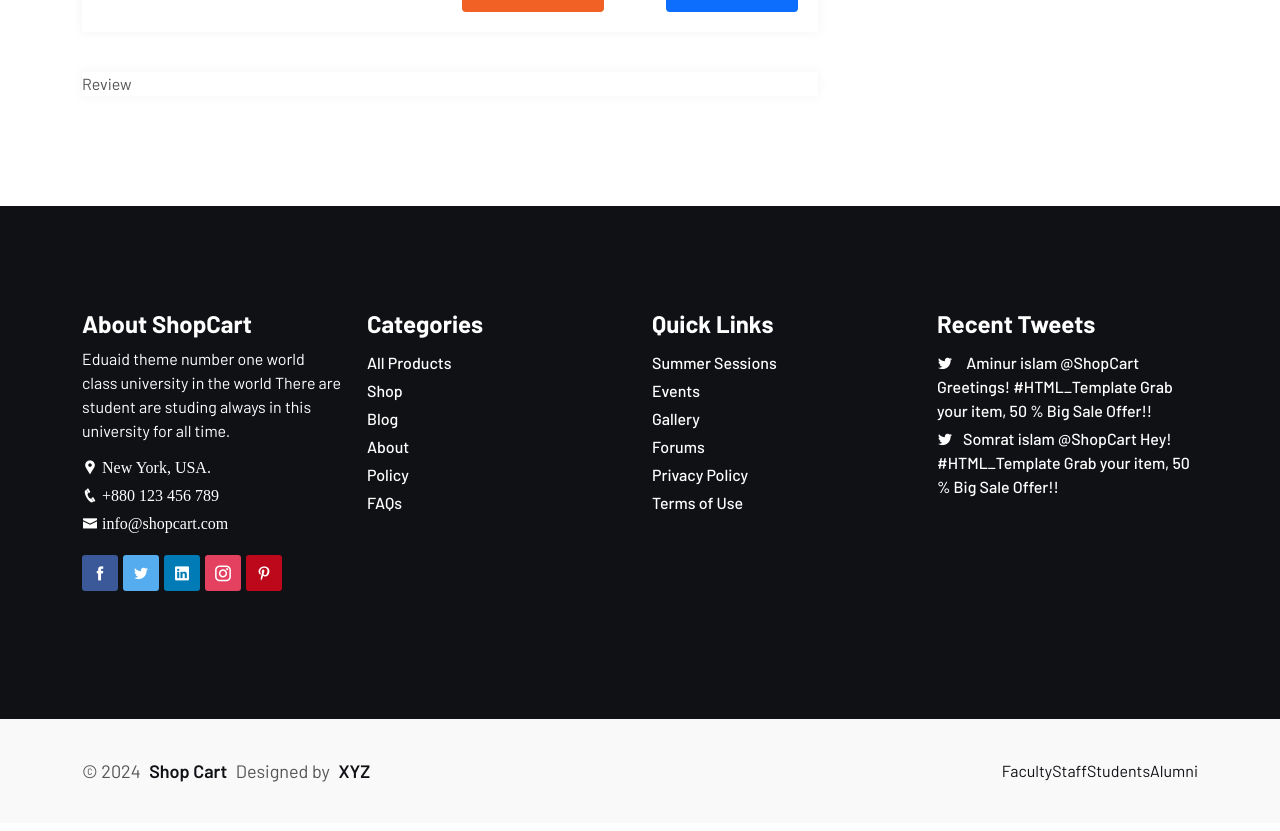
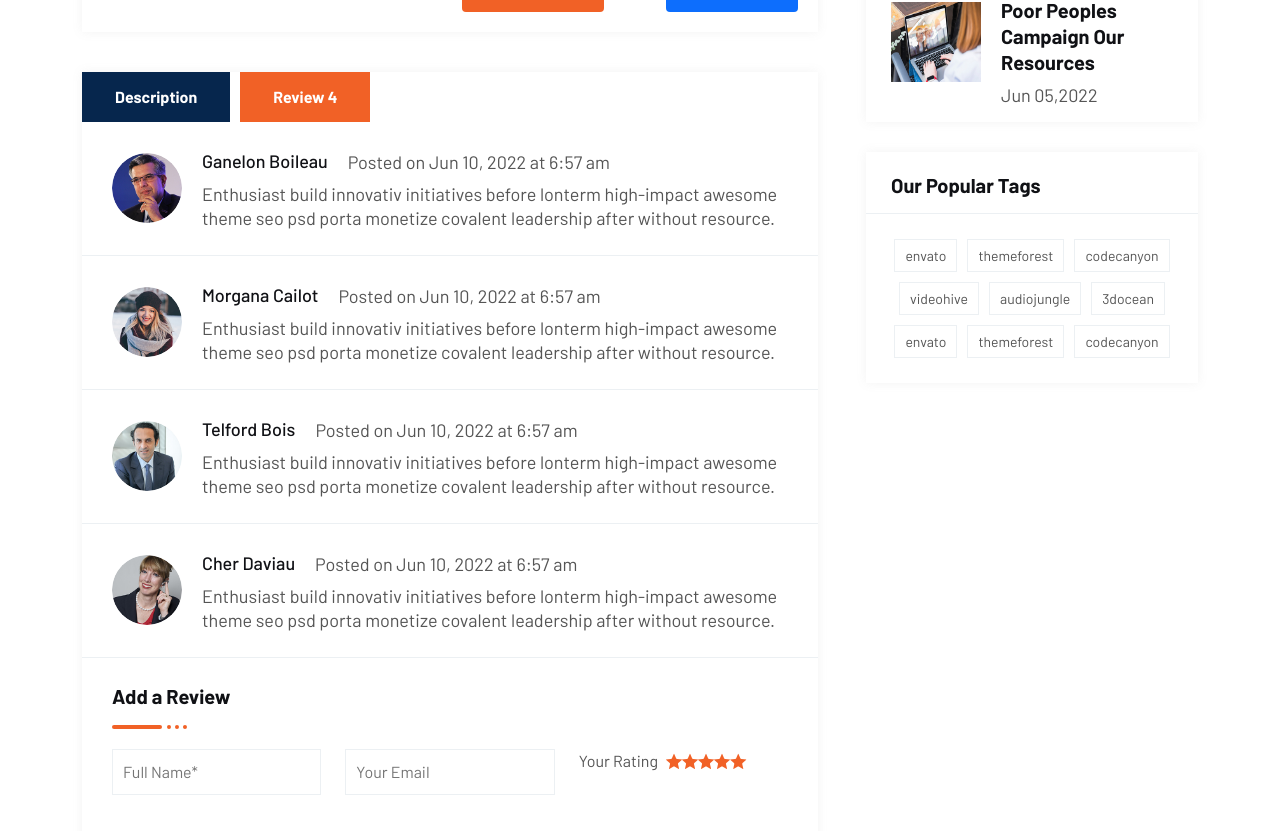
Before and after one commit to MonikaDevHJ/E_commerce_Website, a React (Vite) app: page /shop/008c06dd-04e4-4923-b840-927bd6b4c2de in a window 1280 px wide. Shown: the part 1069-1900 px from the top of the page. Built offline with nearby package versions, Linux system fonts and the light colour scheme.

Commit message:
Cart Page is Making

```diff
--- /dev/null
+++ b/src/Shop/CartPage.jsx
@@ -0,0 +1,11 @@
+import React from 'react'
+
+const CartPage = () => {
+  return (
+    <div>
+      Cart Pagesssss
+    </div>
+  )
+}
+
+export default CartPage;
--- a/src/Shop/PopularPost.jsx
+++ b/src/Shop/PopularPost.jsx
@@ -61,4 +61,4 @@
   </div>;
 };
 
-export default PopularPost;
+export default PopularPost
--- a/src/Shop/ProductDisplay.jsx
+++ b/src/Shop/ProductDisplay.jsx
@@ -142,7 +142,7 @@
           <button type="submit" className="lab-btn">
             <span>Add To Cart</span>
           </button>
-          <Link t-=" /cart-page" className="lab-btn bg-primary">
+          <Link to="/cart-page" className="lab-btn bg-primary">
             <span>Check Out</span>
           </Link>
         </form>
--- /dev/null
+++ b/src/Shop/Review.jsx
@@ -0,0 +1,153 @@
+import React, { useState } from "react";
+const reviwtitle = "Add a Review";
+import Ratttings from "../components/Rattings";
+
+let ReviewList = [
+  {
+    imgUrl: "/src/assets/images/instructor/01.jpg",
+    imgAlt: "Client thumb",
+    name: "Ganelon Boileau",
+    date: "Posted on Jun 10, 2022 at 6:57 am",
+    desc: "Enthusiast build innovativ initiatives before lonterm high-impact awesome theme seo psd porta monetize covalent leadership after without resource."
+  },
+  {
+    imgUrl: "/src/assets/images/instructor/02.jpg",
+    imgAlt: "Client thumb",
+    name: "Morgana Cailot",
+    date: "Posted on Jun 10, 2022 at 6:57 am",
+    desc: "Enthusiast build innovativ initiatives before lonterm high-impact awesome theme seo psd porta monetize covalent leadership after without resource."
+  },
+  {
+    imgUrl: "/src/assets/images/instructor/03.jpg",
+    imgAlt: "Client thumb",
+    name: "Telford Bois",
+    date: "Posted on Jun 10, 2022 at 6:57 am",
+    desc: "Enthusiast build innovativ initiatives before lonterm high-impact awesome theme seo psd porta monetize covalent leadership after without resource."
+  },
+  {
+    imgUrl: "/src/assets/images/instructor/04.jpg",
+    imgAlt: "Client thumb",
+    name: "Cher Daviau",
+    date: "Posted on Jun 10, 2022 at 6:57 am",
+    desc: "Enthusiast build innovativ initiatives before lonterm high-impact awesome theme seo psd porta monetize covalent leadership after without resource."
+  }
+];
+
+const Review = () => {
+  const [reviewShow, setReviewShow] = useState(true);
+
+  return (
+    <>
+      <ul
+        className={`review-nav lab-ul ${
+          reviewShow ? "RevActive" : "DescActive"
+        }`}
+      >
+        <li className="desc" onClick={() => setReviewShow(!reviewShow)}>
+          Description
+        </li>
+        <li className="rev  " onClick={() => setReviewShow(!reviewShow)}>
+          Review 4
+        </li>
+      </ul>
+      {/* desc & review content */}
+      <div
+        className={`review-content ${
+          reviewShow ? "review-content-show " : "descritpion-show"
+        }`}
+      >
+        <div className="review-showing">
+          <ul className="content lab-ul">
+            {ReviewList.map((review, i) => (
+              <li key={i}>
+                <div className="post-thumb">
+                  <img src={review.imgUrl} alt="" />
+                </div>
+                <div className="post-content">
+                  <div className="entry-meta">
+                    <div className="posted-on">
+                      <a href="#">{review.name}</a>
+                      <p>{review.date}</p>
+                    </div>
+                  </div>
+                  <div className="entry-content">
+                    <p>{review.desc}</p>
+                  </div>
+                </div>
+              </li>
+            ))}
+          </ul>
+
+          {/* add review Feild */}
+          <div className="client-review">
+            <div className="review-form">
+              <div className="review-title">
+                <h5>{reviwtitle}</h5>
+              </div>
+              <form action="action" className="row">
+                <div className="col-md-4 col-12">
+                  <input
+                    type="text"
+                    name="name"
+                    id="name"
+                    placeholder="Full Name*"
+                  />
+                </div>
+                <div className="col-md-4 col-12">
+                  <input
+                    type="email"
+                    name="email"
+                    id="name"
+                    placeholder="Your Email"
+                  />
+                </div>
+                <div className="col-md-4 col-12">
+                  <div className="rating">
+                    <span className="me-2">Your Rating</span>
+                    <Ratttings />
+                  </div>
+                </div>
+                <div className="col-12">
+                  <button type="submit" className="default-button">
+                    <span>Submit Review</span>
+                  </button>
+                </div>
+              </form>
+            </div>
+          </div>
+        </div>
+
+        {/*descritpion  */}
+        <div className="description">
+          <p>
+            A paragraph is defined as “a group of sentences or a single sentence
+            that forms a unit” (Lunsford and Connors 116). Length and appearance
+            do not determine whether a section in a paper is a paragraph. For
+            instance, in some styles of writing, particularly journalistic
+            styles, a paragraph can be just one sentence long.
+          </p>
+          <div className="post-item">
+            <div className="post-thumb">
+              <img src="/src/assets/images/shop/01.jpg" alt="" />
+            </div>
+
+            <div className="post-content">
+              <ul className="lab-ul">
+                <li>This pridyct is good</li>
+                <li>This pridyct is nice</li>
+
+                <li>This pridyct is good</li>
+
+                <li>This pridyct is good</li>
+
+                <li>This pridyct is good</li>
+              </ul>
+            </div>
+          </div>
+        </div>
+      </div>
+    </>
+  );
+};
+
+export default Review;
--- a/src/Shop/SingleProduct.jsx
+++ b/src/Shop/SingleProduct.jsx
@@ -3,11 +3,14 @@
 import PageHeader from "../components/PageHeader";
 // Import Swiper React components
 import { Swiper, SwiperSlide } from "swiper/react";
+import PopularPost from "./PopularPost";
+import Tags from "./Tags"
 
 // Import Swiper styles
 import "swiper/css";
 import {Autoplay} from "swiper/modules"
 import ProductDisplay from "./ProductDisplay";
+import Review from "./Review";
 
 
 const SingleProduct = () => {
@@ -101,14 +104,20 @@
                 </div>
 
                 <div className="review">
-                  Review
-
+               <Review/>
                 </div>
 
               </article>
             </div>
 
-            <div className="col-lg-4 col-12">Right Side</div>
+            {/* right side */}
+            <div className="col-lg-4 col-12"> right side
+              <aside className="ps-lg-4">
+                <PopularPost/>
+                <Tags/>
+
+              </aside>
+            </div>
           </div>
         </div>
       </div>
```
Also changed, not shown: src/main.jsx (+12 -8 lines).
